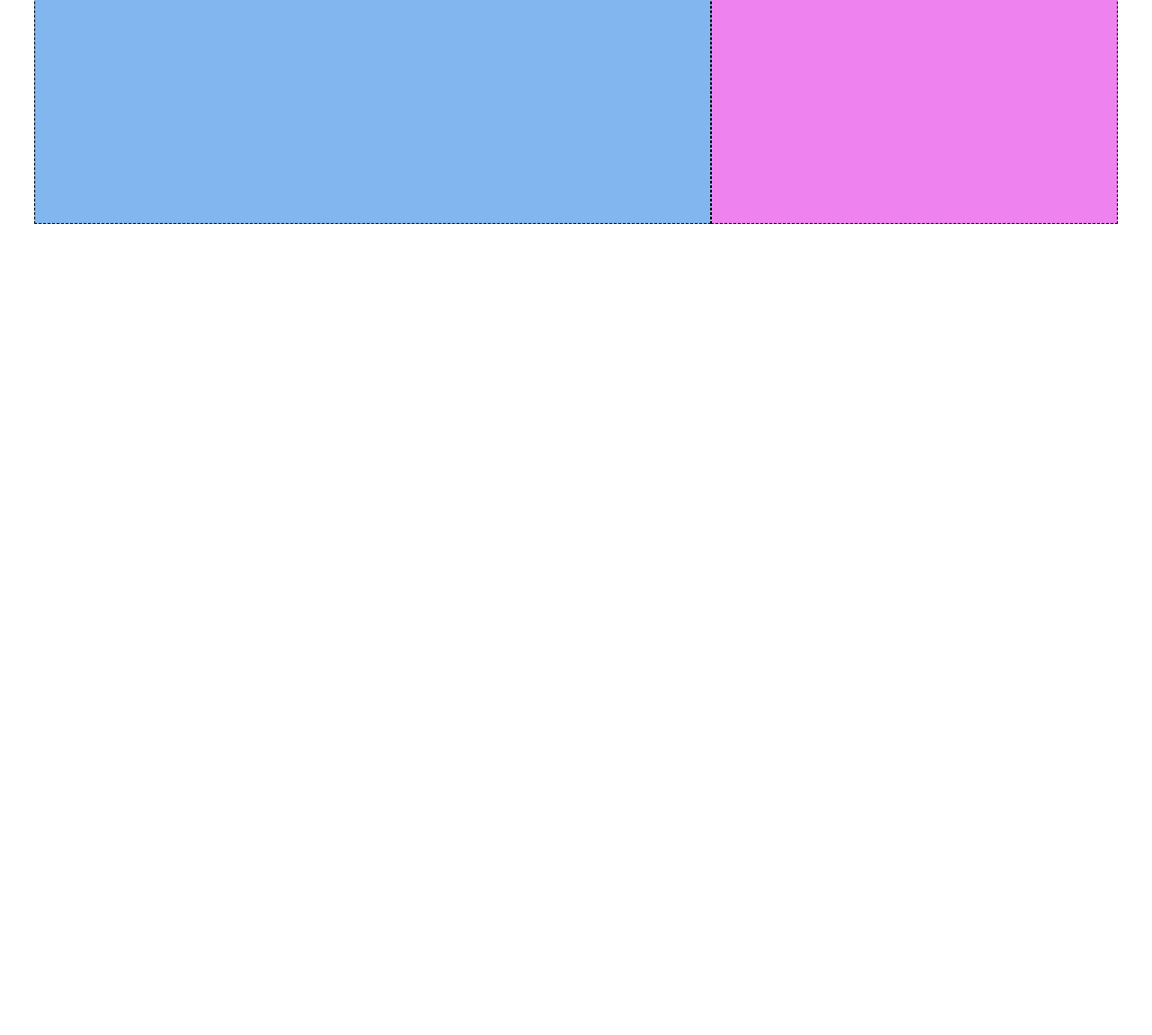
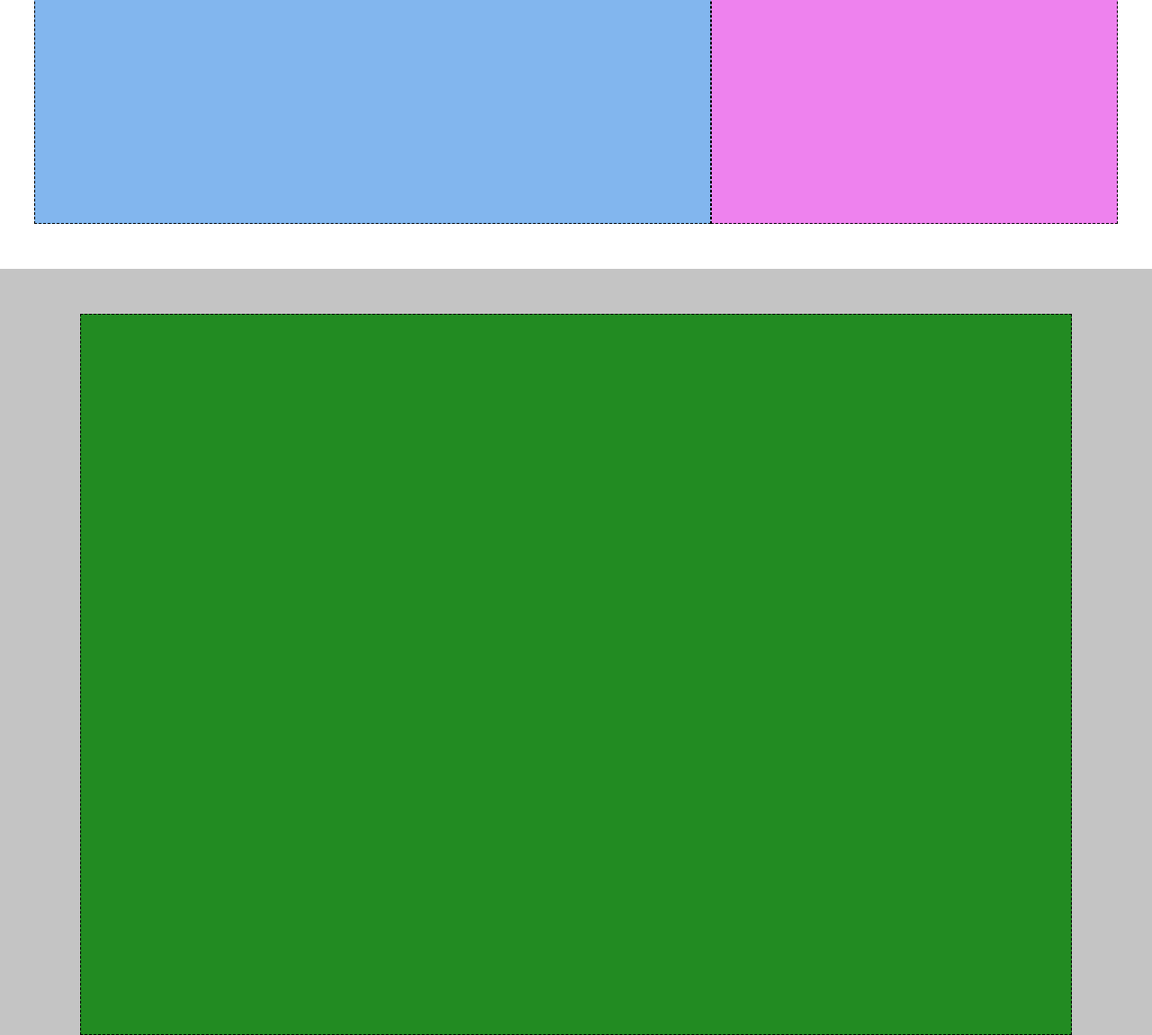
Before and after one commit to gabrielediemmanuele/htmlcss-struttura-discord, a plain HTML site: page index.html in a window 1280 px wide. Shown: the part 1771-2922 px from the top of the page at 90% size. Before the commit the page ends 2070 px from the top, so only its background shows below. Drawn offline with Linux system fonts and the light colour scheme.

Commit message:
feat and style: section 4 ( green block)

```diff
--- a/index.html
+++ b/index.html
@@ -42,6 +42,9 @@
       <div class="lightpink-block"></div>
     </section>
     <!-- section 4-->
+    <section class="x2-container">
+      <div class="green-block"></div>
+    </section>
     <!-- section 5-->
     <!-- section 6 - FOOTER -->
   </body>
--- a/style.css
+++ b/style.css
@@ -79,3 +79,12 @@ header {
 }
 
 /*section 3 like section 1*/
+
+/*section 4*/
+.green-block {
+  width: 1100px;
+  height: 800px;
+  background-color: #228b22;
+  margin: auto;
+  border: 1px dashed black;
+}
```
